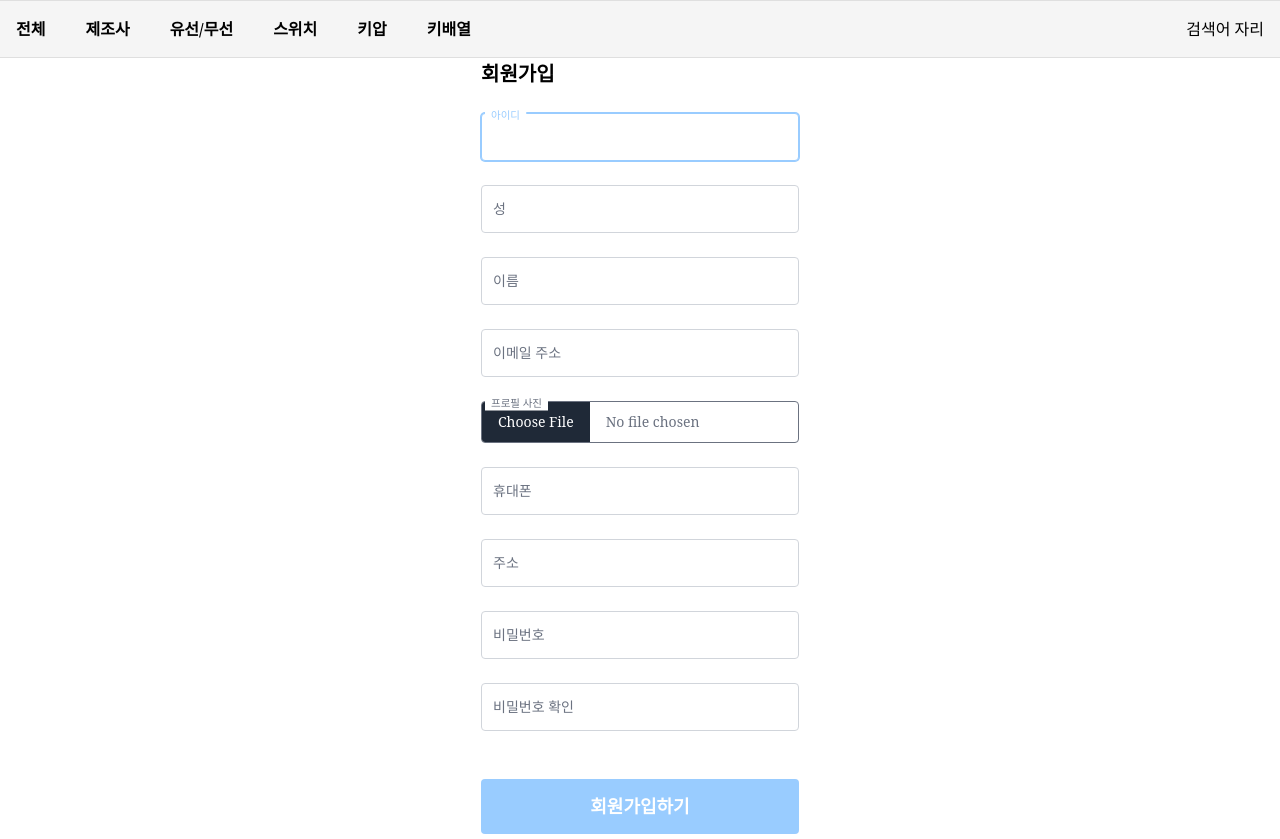
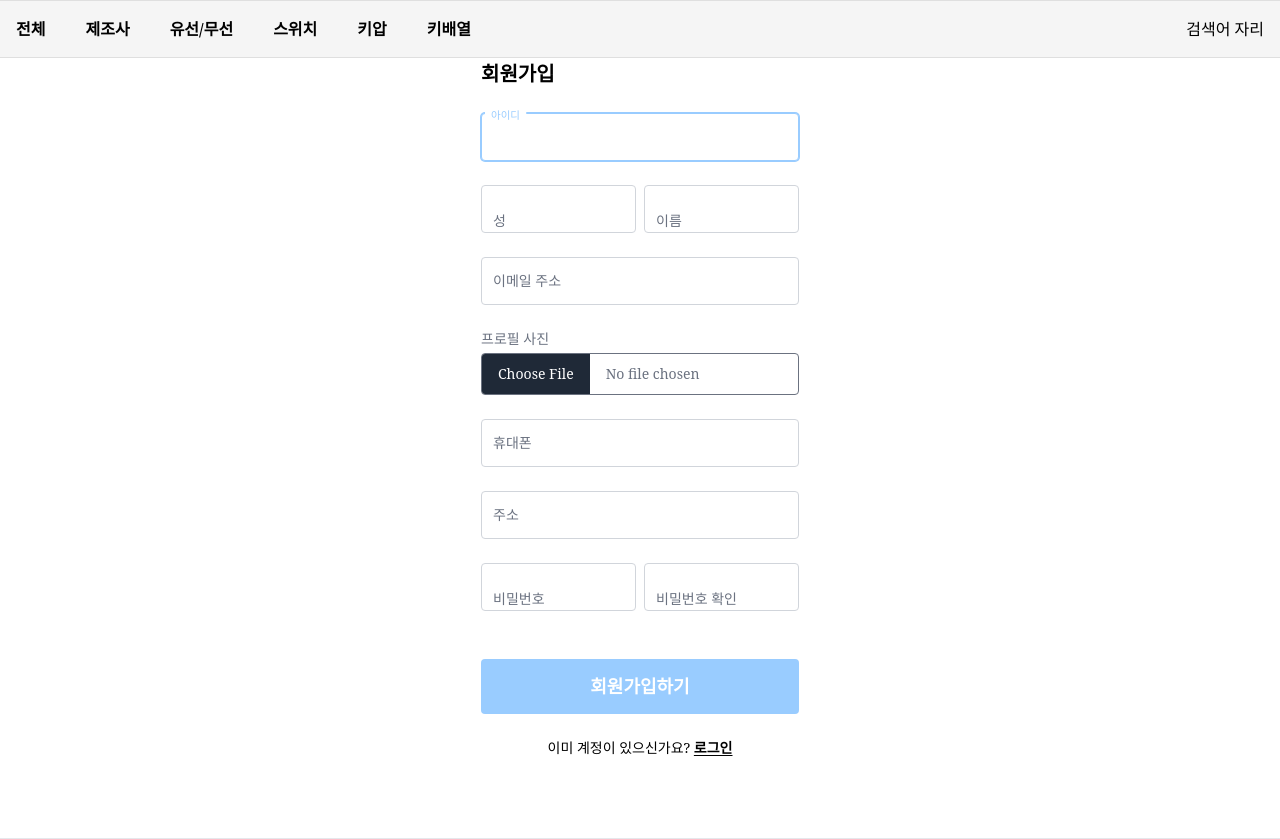
Before and after one commit to keyboard-warriors6/keyboard_warrior, a Django app: page /accounts/signup/ in a window 1280 px wide. Shown: the part 85-924 px from the top of the page. Run offline with Django 3.2, Linux system fonts and the light colour scheme; some libraries are stand-ins or nearby versions; some web fonts are replaced.

Commit message:
[UPDATE] signup template

```diff
--- a/accounts/templates/accounts/signup.html
+++ b/accounts/templates/accounts/signup.html
@@ -10,16 +10,57 @@
   <form action="{% url 'accounts:signup' %}" method="POST">
     {% csrf_token %}
     {% if form.errors %}
-      {% for error in form.errors.values %}
-        <p>{{ error }}</p>
-      {% endfor %}
+      {% comment %} {% for error in form.errors.values %}
+        <p>{{ form.errors }}</p>
+      {% endfor %} {% endcomment %}
+      <p>{{ form.errors }}</p>
     {% endif %}
-    {% for field in form %}
+    <div class="relative">
+      {{ form.username }}
+      <label for="{{ form.username.auto_id }}" class="absolute text-sm text-gray-500 duration-300 transform -translate-y-4 scale-75 top-2 z-10 origin-[0] bg-white px-2 peer-focus:px-2 peer-focus:text-[#99ccff] peer-placeholder-shown:scale-100 peer-placeholder-shown:-translate-y-1/2 peer-placeholder-shown:top-1/2 peer-focus:top-2 peer-focus:scale-75 peer-focus:-translate-y-4 left-1">{{ form.username.label }}</label>
+    </div>
+    <div class="flex">
+      <div class="relative flex-1 me-1">
+        {{ form.last_name }}
+        <label for="{{ form.last_name.auto_id }}" class="absolute text-sm text-gray-500 duration-300 transform -translate-y-4 scale-75 top-2 z-10 origin-[0] bg-white px-2 peer-focus:px-2 peer-focus:text-[#99ccff] peer-placeholder-shown:scale-100 peer-placeholder-shown:-translate-y-1/2 peer-placeholder-shown:top-1/2 peer-focus:top-2 peer-focus:scale-75 peer-focus:-translate-y-4 left-1">{{ form.last_name.label }}</label>
+      </div>
+      <div class="relative flex-1 ms-1">
+        {{ form.first_name }}
+        <label for="{{ form.first_name.auto_id }}" class="absolute text-sm text-gray-500 duration-300 transform -translate-y-4 scale-75 top-2 z-10 origin-[0] bg-white px-2 peer-focus:px-2 peer-focus:text-[#99ccff] peer-placeholder-shown:scale-100 peer-placeholder-shown:-translate-y-1/2 peer-placeholder-shown:top-1/2 peer-focus:top-2 peer-focus:scale-75 peer-focus:-translate-y-4 left-1">{{ form.first_name.label }}</label>
+      </div>
+    </div>
+    <div class="relative">
+      {{ form.email }}
+      <label for="{{ form.email.auto_id }}" class="absolute text-sm text-gray-500 duration-300 transform -translate-y-4 scale-75 top-2 z-10 origin-[0] bg-white px-2 peer-focus:px-2 peer-focus:text-[#99ccff] peer-placeholder-shown:scale-100 peer-placeholder-shown:-translate-y-1/2 peer-placeholder-shown:top-1/2 peer-focus:top-2 peer-focus:scale-75 peer-focus:-translate-y-4 left-1">{{ form.email.label }}</label>
+    </div>
+    <div class="relative">
+      <label for="{{ form.profile_img.auto_id }}" class="block mb-1 text-sm font-medium text-gray-500 dark:text-white">{{ form.profile_img.label }}</label>
+      {{ form.profile_img }}
+    </div>
+    <div class="relative">
+      {{ form.phone_number }}
+      <label for="{{ form.phone_number.auto_id }}" class="absolute text-sm text-gray-500 duration-300 transform -translate-y-4 scale-75 top-2 z-10 origin-[0] bg-white px-2 peer-focus:px-2 peer-focus:text-[#99ccff] peer-placeholder-shown:scale-100 peer-placeholder-shown:-translate-y-1/2 peer-placeholder-shown:top-1/2 peer-focus:top-2 peer-focus:scale-75 peer-focus:-translate-y-4 left-1">{{ form.phone_number.label }}</label>
+    </div>
+    <div class="relative">
+      {{ form.user_address }}
+      <label for="{{ form.user_address.auto_id }}" class="absolute text-sm text-gray-500 duration-300 transform -translate-y-4 scale-75 top-2 z-10 origin-[0] bg-white px-2 peer-focus:px-2 peer-focus:text-[#99ccff] peer-placeholder-shown:scale-100 peer-placeholder-shown:-translate-y-1/2 peer-placeholder-shown:top-1/2 peer-focus:top-2 peer-focus:scale-75 peer-focus:-translate-y-4 left-1">{{ form.user_address.label }}</label>
+    </div>
+    <div class="flex">
+      <div class="relative flex-1 me-1">
+        {{ form.password1 }}
+        <label for="{{ form.password1.auto_id }}" class="absolute text-sm text-gray-500 duration-300 transform -translate-y-4 scale-75 top-2 z-10 origin-[0] bg-white px-2 peer-focus:px-2 peer-focus:text-[#99ccff] peer-placeholder-shown:scale-100 peer-placeholder-shown:-translate-y-1/2 peer-placeholder-shown:top-1/2 peer-focus:top-2 peer-focus:scale-75 peer-focus:-translate-y-4 left-1">{{ form.password1.label }}</label>
+      </div>
+      <div class="relative flex-1 ms-1">
+        {{ form.password2 }}
+        <label for="{{ form.password2.auto_id }}" class="absolute text-sm text-gray-500 duration-300 transform -translate-y-4 scale-75 top-2 z-10 origin-[0] bg-white px-2 peer-focus:px-2 peer-focus:text-[#99ccff] peer-placeholder-shown:scale-100 peer-placeholder-shown:-translate-y-1/2 peer-placeholder-shown:top-1/2 peer-focus:top-2 peer-focus:scale-75 peer-focus:-translate-y-4 left-1">{{ form.password2.label }}</label>
+      </div>
+    </div>
+    {% comment %} {% for field in form %}
       <div class="relative">
         {{ field }}
         <label for="{{ field.auto_id }}" class="absolute text-sm text-gray-500 duration-300 transform -translate-y-4 scale-75 top-2 z-10 origin-[0] bg-white px-2 peer-focus:px-2 peer-focus:text-[#99ccff] peer-placeholder-shown:scale-100 peer-placeholder-shown:-translate-y-1/2 peer-placeholder-shown:top-1/2 peer-focus:top-2 peer-focus:scale-75 peer-focus:-translate-y-4 left-1">{{ field.label }}</label>
       </div>
-    {% endfor %}
+    {% endfor %} {% endcomment %}
     <input type="submit" value="회원가입하기" class="signup-btn bg-[#99ccff] mt-6">
   </form>
   <p class="mt-6 text-center text-sm">이미 계정이 있으신가요? <a href="" class="font-bold underline underline-offset-2">로그인</a></p>
```
